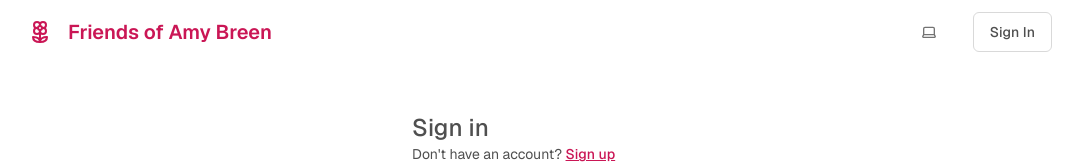
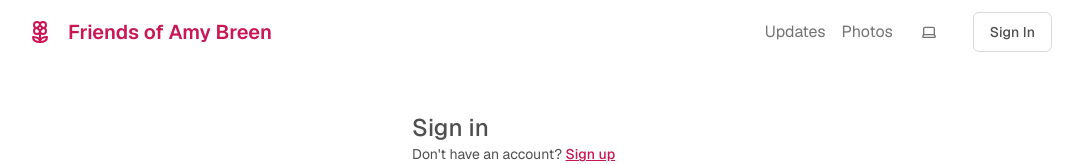
Before and after one commit to waxidiotic/friendsofamybreen, a Next.js app: page /sign-in in a window 1280 px wide. Shown: the top 164 px of the page, without its empty margins (100-1183 px from the left). Built offline with nearby package versions, Linux system fonts and the light colour scheme; no server answers.

Commit message:
just need delete

```diff
--- a/app/actions.ts
+++ b/app/actions.ts
@@ -130,6 +130,7 @@ export const resetPasswordAction = async (formData: FormData) => {
 export const signOutAction = async () => {
   const supabase = await createClient();
   await supabase.auth.signOut();
+  redirect("/");
   return revalidatePath("/");
 };
 
@@ -181,6 +182,8 @@ export const createImagesAction = async (imageData: Image) => {
   if (response.error) {
     throw new Error(response.error.message);
   }
+
+  return redirect("/photos");
 };
 
 export interface UpdateImageDetailsOptions {
--- a/components/header.tsx
+++ b/components/header.tsx
@@ -19,6 +19,12 @@ export default async function Header() {
             </Link>
           </div>
           <nav className="flex space-x-4 items-center">
+            <Link href="/" className="text-muted-foreground hidden sm:block">
+              Updates
+            </Link>
+            <Link href="/photos" className="text-muted-foreground">
+              Photos
+            </Link>
             <ThemeSwitcher />
             <UserNav />
           </nav>
--- a/components/photo-thumbnail.tsx
+++ b/components/photo-thumbnail.tsx
@@ -25,7 +25,7 @@ export const PhotoThumbnail = ({
   const handlePhotoClick = () => setDialogOpen((prev) => !prev);
 
   return (
-    <li>
+    <li className="list-none">
       <div onClick={handlePhotoClick}>
         <CldImage
           width={width}
--- a/components/user-nav.tsx
+++ b/components/user-nav.tsx
@@ -69,6 +69,10 @@ export const UserNav = async () => {
               <Link href="/admin/create-post">Create a Post</Link>
             </DropdownMenuItem>
             <DropdownMenuSeparator />
+            <DropdownMenuItem className="hover:bg-accent">
+              <Link href="/admin/photos">Photos Admin</Link>
+            </DropdownMenuItem>
+            <DropdownMenuSeparator />
           </>
         )}
         <DropdownMenuItem className="hover:bg-accent">
```
